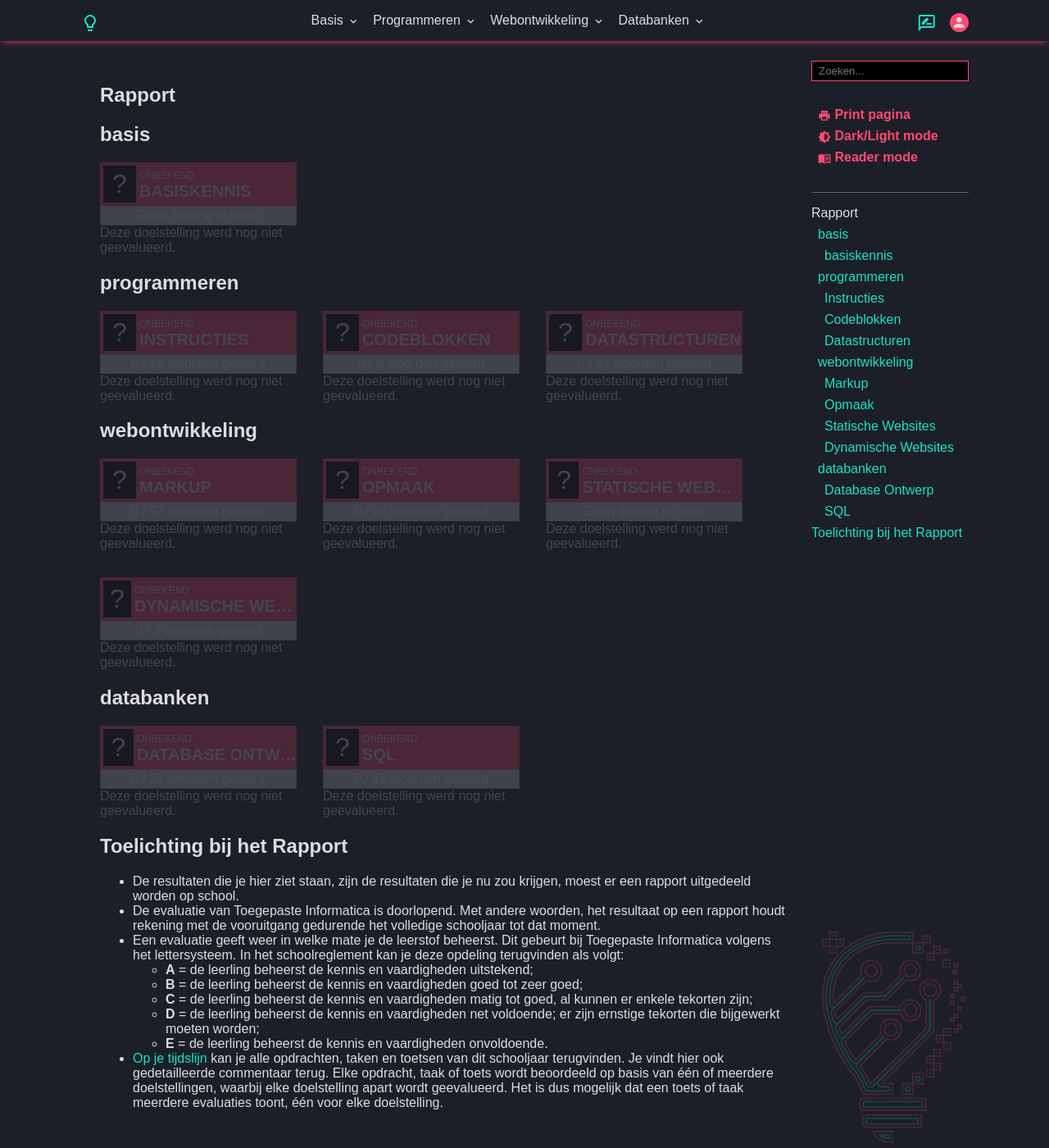
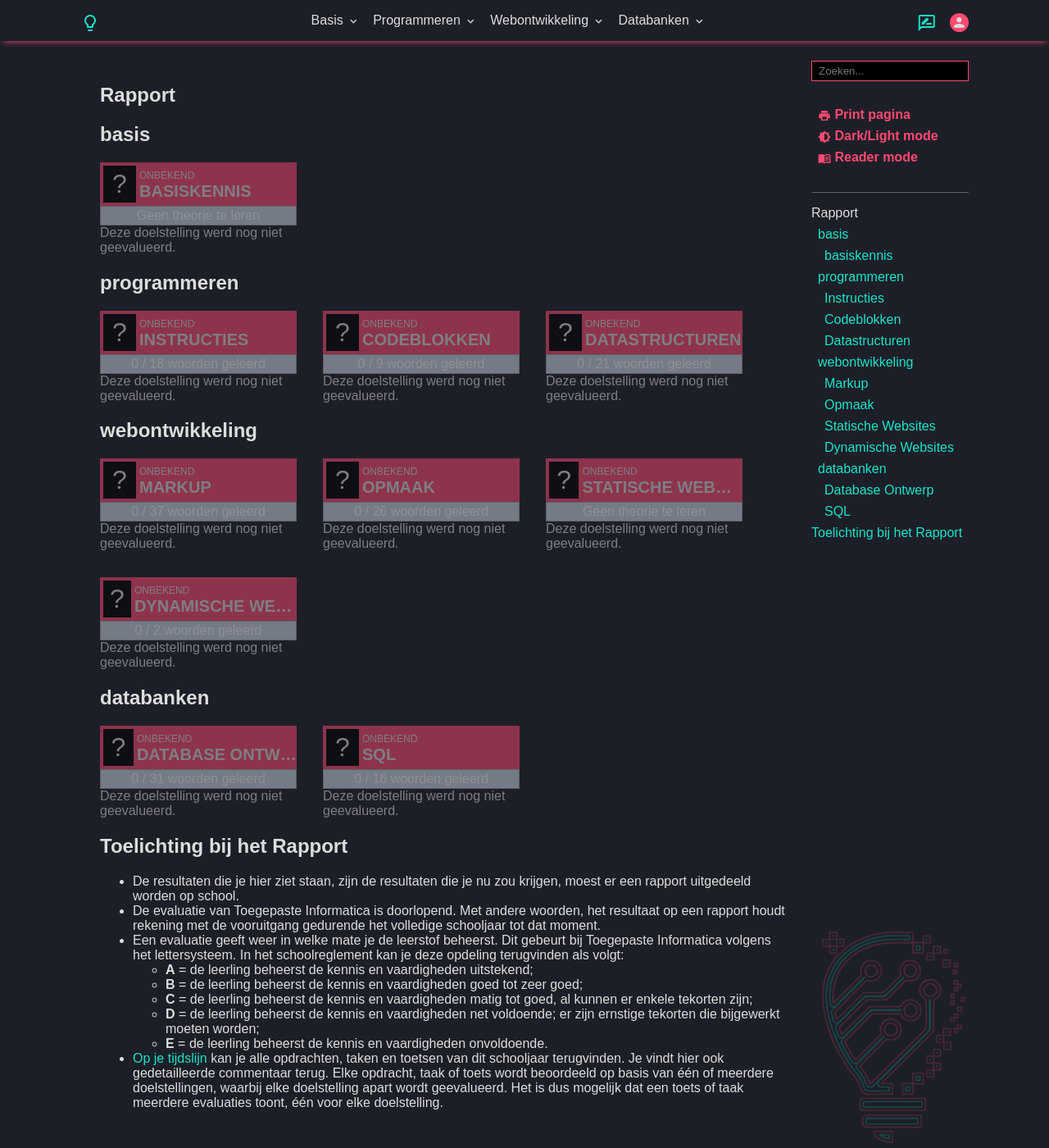
Before and after one commit to T-INFORMATICA/t-informatica.github.io, a Jekyll site: the page built from lms-reportcard.html, in a window 1280 px wide and 1400 px high. Shown: the whole window at 82% size. Built offline with Jekyll 4.4.1, drawn with Linux system fonts in a browser that asks for light colours; comment, search, counter and statistics services are not loaded.

Commit message:
Update utilities.css

```diff
--- a/assets/css/utilities.css
+++ b/assets/css/utilities.css
@@ -43,5 +43,5 @@
 }
 
 .unknownGrade {
-    opacity: .2;
+    opacity: .5;
 }
```
